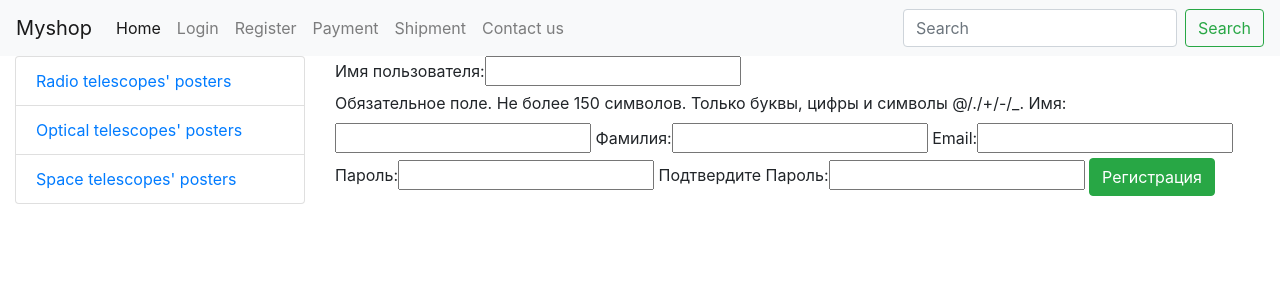
After one commit to noisysky/shop, a Django app: page /registration/ in a window 1280 px wide. The commit adds this page. Shown: the top 300 px of the page. Run offline with Django 3.2, Linux system fonts and the light colour scheme; data comes from the database, SQL or seed files in the repository; both versions use the stored data as it was after the commit; some libraries are stand-ins or nearby versions.

Commit message:
add registration and login forms to the website

```diff
--- a/myshop/core/admin.py
+++ b/myshop/core/admin.py
@@ -1,5 +1,5 @@
 from django.contrib import admin
-from core.models import Products, TelescopeType
+from core.models import Products, TelescopeType#, Tag
 
 
 class ProductAdmin(admin.ModelAdmin):
@@ -12,3 +12,4 @@ class ProductAdmin(admin.ModelAdmin):
 
 admin.site.register(Products, ProductAdmin)
 admin.site.register(TelescopeType)
+#admin.site.register(Tag)
--- /dev/null
+++ b/myshop/core/forms.py
@@ -0,0 +1,35 @@
+from django import forms
+from django.contrib.auth.models import User
+
+
+class RegisterForm(forms.ModelForm):
+
+    email = forms.EmailField(label='Email')
+    password = forms.CharField(widget=forms.PasswordInput(),
+                               label='Пароль')
+    confirm_password = forms.CharField(widget=forms.PasswordInput(),
+                                       label='Подтвердите Пароль')
+
+    def clean_confirm_password(self):
+        password = self.cleaned_data['password']
+        confirm_password = self.cleaned_data['confirm_password']
+        if password != confirm_password:
+            raise forms.ValidationError('Олень! Пароль норм введи')
+        return self.cleaned_data
+
+    class Meta:
+        model = User
+        fields = (
+            'username',
+            'first_name',
+            'last_name',
+            'email',
+            'password'
+        )
+        # exclude = ()
+
+    def save(self, commit=True):
+        user = super(RegisterForm, self).save(commit=False)
+        user.set_password(self.cleaned_data['password'])
+        user.save()
+        return user
--- a/myshop/core/models.py
+++ b/myshop/core/models.py
@@ -6,19 +6,38 @@ class TelescopeType(models.Model):
     def __str__(self):
         return self.name
 
+# class Tag(models.Model):
+#     name = models.CharField(max_length=255)
+#
+#     def __str__(self):
+#         return self.name
+
 # Create your models here.
 class Products(models.Model):
+
+    STATUS_IN_STOCK = 0
+    STATUS_OUT_STOCK = 1
+    STATUS_PENDING = 2
+    STATUS_NOT_PENDING = 3
+    STATUS_DENY = 4
+    STATUS_CHOICES = (
+        (STATUS_IN_STOCK, 'В наличии'),
+        (STATUS_OUT_STOCK, 'Нет в наличии'),
+        (STATUS_PENDING, 'Ожидается'),
+        (STATUS_NOT_PENDING, 'Не ожидается'),
+        (STATUS_DENY, 'Снято с продаж'),
+    )
+
     name = models.CharField(max_length=255)
+    status = models.PositiveSmallIntegerField(choices=STATUS_CHOICES, default=STATUS_IN_STOCK)
     price = models.DecimalField(max_digits=5, decimal_places=2)
-    description = models.TextField()
+    description = models.TextField(blank=True, null=True)
     count = models.PositiveIntegerField()
     telescope_type = models.ForeignKey(TelescopeType, on_delete=models.CASCADE)
     image = models.ImageField(upload_to='products')  # install pillow for use ImageField (pip install pillow)
+#    ordering = models.IntegerField(default=0)
+#    tags = models.ManyToManyField(Tag)
 
     class Meta:
         verbose_name = 'Продукт'
         verbose_name_plural = 'Продукты'
-
-#    @property
-#    def total(self):
-#        return self.price * self.count
--- a/myshop/core/views.py
+++ b/myshop/core/views.py
@@ -1,5 +1,6 @@
 from django.shortcuts import get_object_or_404
-from django.views.generic import TemplateView, ListView
+from django.views.generic import TemplateView, ListView, FormView
+from core.forms import RegisterForm
 from core.models import Products, TelescopeType
 
 class Home(TemplateView):
@@ -8,7 +9,10 @@ class Home(TemplateView):
     def get_context_data(self, **kwargs):
         context = super(Home, self).get_context_data(**kwargs)
 #        context['listed'] = ["Featured products", "New products", "Frequently purchased products", "Recently viewed products"]
-        products = Products.objects.all().select_related().order_by('price')[:10]  # JOIN for ForeignKey
+#        products = Products.objects.all().select_related().order_by('price')[:10]  # JOIN for ForeignKey
+        products = Products.objects.filter(
+            status=Products.STATUS_IN_STOCK
+        ).select_related().order_by('price')[:12]  # JOIN for ForeignKey
         context['products'] = products
         return context
 
@@ -25,3 +29,11 @@ class TelescopeView(ListView):
         #     count__gt=0
         # )
         return queryset
+
+class Register(FormView):
+    template_name = 'auth/registration.html'
+    form_class = RegisterForm
+    success_url = '/'
+    def form_valid(self, form):
+        form.save()
+        return super(Register, self).form_valid(form)
--- a/myshop/myshop/settings.py
+++ b/myshop/myshop/settings.py
@@ -38,6 +38,7 @@ INSTALLED_APPS = [
     'django.contrib.sessions',
     'django.contrib.messages',
     'django.contrib.staticfiles',
+    'bootstrapform',
     'core',
     'debug_toolbar'
 ]
@@ -125,3 +126,5 @@ USE_TZ = True
 STATIC_URL = '/static/'
 MEDIA_URL = '/media/'
 MEDIA_PATH = os.path.join(BASE_DIR, 'media')
+STATIC_ROOT = os.path.join(BASE_DIR, 'static')
+LOGOUT_REDIRECT_URL = LOGIN_REDIRECT_URL = '/'
--- a/myshop/myshop/urls.py
+++ b/myshop/myshop/urls.py
@@ -19,12 +19,14 @@ from django.contrib import admin
 from django.conf import settings
 from django.urls import include, path  # For django versions from 2.0 and up
 
-from core.views import Home, TelescopeView
+from core.views import Home, TelescopeView, Register
 
 urlpatterns = [
     url(r'^admin/', admin.site.urls),
-    url(r'^$', Home.as_view()),
-    path('telescope_type/<int:telescope_type_id>/', TelescopeView.as_view(), name='telescope_type')
+    url(r'^$', Home.as_view(), name="home"),
+    path('telescope_type/<int:telescope_type_id>/', TelescopeView.as_view(), name='telescope_type'),
+    path('registration/', Register.as_view(), name='registration'),
+    path('accounts/', include('django.contrib.auth.urls')),
 ]
 
 if settings.DEBUG:
@@ -34,3 +36,4 @@ if settings.DEBUG:
     ] + urlpatterns
 
 urlpatterns += static(settings.MEDIA_URL, document_root=settings.MEDIA_ROOT)
+urlpatterns += static(settings.STATIC_URL, document_root=settings.STATIC_ROOT)
--- /dev/null
+++ b/myshop/templates/auth/registration.html
@@ -0,0 +1,13 @@
+{% extends 'base.html' %}
+
+{% load bootstrap %}
+
+{% block content %}
+<form method="post">
+    {% csrf_token %}
+    <!--<label {% if form.username.errors %}style="color: red;"{%endif%}>{{form.username.label}}</label>-->
+    <!--{{ form.username }}-->
+    {{form|bootstrap}}
+    <input type="submit" class="btn btn-success" value="Регистрация">
+</form>
+{% endblock %}
--- a/myshop/templates/base.html
+++ b/myshop/templates/base.html
@@ -1,3 +1,5 @@
+{% load staticfiles %}
+
 <!doctype html>
 <html lang="en">
   <head>
@@ -12,7 +14,7 @@
   </head>
   <body>
     <nav class="navbar navbar-expand-lg navbar-light bg-light">
-      <a class="navbar-brand" href="#">Myshop</a>
+      <a class="navbar-brand" href="{% url 'home' %}">Myshop</a>
       <button class="navbar-toggler" type="button" data-toggle="collapse" data-target="#navbarSupportedContent" aria-controls="navbarSupportedContent" aria-expanded="false" aria-label="Toggle navigation">
         <span class="navbar-toggler-icon"></span>
       </button>
@@ -20,8 +22,20 @@
       <div class="collapse navbar-collapse" id="navbarSupportedContent">
         <ul class="navbar-nav mr-auto">
           <li class="nav-item active">
-            <a class="nav-link" href="#">Home <span class="sr-only">(current)</span></a>
+            <a class="nav-link" href="{% url 'home' %}">Home <span class="sr-only">(current)</span></a>
           </li>
+          {% if not user.is_authenticated %}
+          <li class="nav-item">
+            <a class="nav-link" href="{% url 'login' %}">Login</a>
+          </li>
+          <li class="nav-item">
+            <a class="nav-link" href="{% url 'registration' %}">Register</a>
+          </li>
+          {% else %}
+          <li class="nav-item">
+            <a class="nav-link" href="{% url 'logout' %}">Logout</a>
+          </li>
+          {% endif %}
           <li class="nav-item">
             <a class="nav-link" href="#">Payment</a>
           </li>
--- a/myshop/templates/index.html
+++ b/myshop/templates/index.html
@@ -55,6 +55,12 @@
                     <br>
                     <b>${{ product.price }}</b>
                 </p>
+                <p>{{product.get_status_display}}</p>
+                <p>
+                {#  {% for tag in product.tags.all %}  #}
+                {#      <!-- <a href="#">#{{tag.name}}</a> -->  #}
+                {#  {% endfor %}  #}
+                </p>
                 <p><a href="#" class="btn btn-primary" role="button">Button</a> <a href="#" class="btn btn-default" role="button">Button</a></p>
               </div>
             </div>
--- a/myshop/templates/telescope_type.html
+++ b/myshop/templates/telescope_type.html
@@ -15,6 +15,7 @@
                     <br>
                     <b>${{ product.price }}</b>
                 </p>
+                <p>{{product.status}}</p>
                 <p><a href="#" class="btn btn-primary" role="button">Button</a> <a href="#" class="btn btn-default" role="button">Button</a></p>
               </div>
             </div>
```
Also changed, not shown: myshop/templates/registration/login.html (added, +11 -0 lines), myshop/db.sqlite3.
